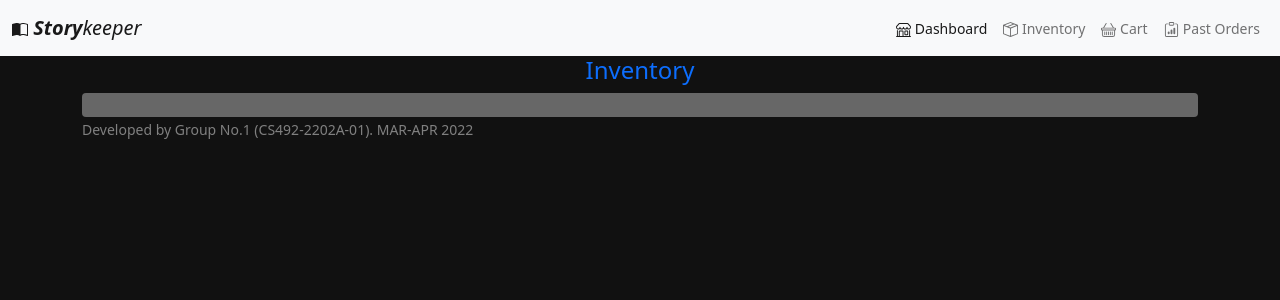
After one commit to Andr3wBl0ck/storykeeper_ui, a Flask app: page /inventory in a window 1280 px wide. The commit adds this page. Shown: the top 300 px of the page. Run offline with Flask 2, Linux system fonts and the light colour scheme.

Commit message:
Added inventory, cart and orderhistory page. Added flask routing and base templates.

```diff
--- a/app.py
+++ b/app.py
@@ -1,8 +1,23 @@
 from flask import Flask
-from flask import render_template
+from flask import render_template, url_for
 
 app = Flask(__name__)
 
 @app.route("/")
 def render_dashboard():
     return render_template("dashboard.html")
+
+@app.route("/cart")
+def render_cart():
+    return render_template("cart.html")
+
+@app.route("/inventory")
+def render_inventory():
+    return render_template("inventory.html")
+
+@app.route("/orderhistory")
+def render_orderhistory():
+    return render_template("orderhistory.html")
+
+if __name__ == '__main__':
+    app.run(debug=True)
--- /dev/null
+++ b/templates/base.html
@@ -0,0 +1,97 @@
+<!DOCTYPE html>
+<html lang="en">
+<head>
+    {% block head %}
+    <link rel="stylesheet" type="text/css" href="C:\\Users\\andre\\Desktop\\CS492_Flask_UI\\assets\\style.css">
+    <!-- Required meta tags -->
+    <meta charset="utf-8">
+    <meta name="viewport" content="width=device-width, initial-scale=1">
+    <!-- Bootstrap CSS -->
+    <link href="https://cdn.jsdelivr.net/npm/bootstrap@5.1.3/dist/css/bootstrap.min.css" rel="stylesheet" integrity="sha384-1BmE4kWBq78iYhFldvKuhfTAU6auU8tT94WrHftjDbrCEXSU1oBoqyl2QvZ6jIW3" crossorigin="anonymous">
+
+    {% block title %}<title>StoryKeeper</title>{% endblock %}
+    {% endblock %}
+
+</head>
+<body>
+    <div id="navigation-template">
+        {% block content %}
+        <body style="background-color: #111;">
+        <nav class="navbar navbar-expand-lg navbar-light bg-light">
+            <div class="container-fluid">
+                <a class="navbar-brand" href="/">
+                    <svg xmlns="http://www.w3.org/2000/svg" width="16" height="16" fill="currentColor" class="bi bi-book-half" viewBox="0 0 16 16">
+                        <path d="M8.5 2.687c.654-.689 1.782-.886 3.112-.752 1.234.124 2.503.523 3.388.893v9.923c-.918-.35-2.107-.692-3.287-.81-1.094-.111-2.278-.039-3.213.492V2.687zM8 1.783C7.015.936 5.587.81 4.287.94c-1.514.153-3.042.672-3.994 1.105A.5.5 0 0 0 0 2.5v11a.5.5 0 0 0 .707.455c.882-.4 2.303-.881 3.68-1.02 1.409-.142 2.59.087 3.223.877a.5.5 0 0 0 .78 0c.633-.79 1.814-1.019 3.222-.877 1.378.139 2.8.62 3.681 1.02A.5.5 0 0 0 16 13.5v-11a.5.5 0 0 0-.293-.455c-.952-.433-2.48-.952-3.994-1.105C10.413.809 8.985.936 8 1.783z"/>
+                      </svg>
+                    <strong><em>Story</em></strong><em>keeper</em>
+                  </a>
+              <button class="navbar-toggler" type="button" data-bs-toggle="collapse" data-bs-target="#navbarSupportedContent" aria-controls="navbarSupportedContent" aria-expanded="false" aria-label="Toggle navigation">
+                <span class="navbar-toggler-icon"></span>
+              </button>
+              <div class="collapse navbar-collapse" id="navbarSupportedContent">
+                <ul class="navbar-nav ms-auto mb-2 mb-lg-0">
+                  <li class="nav-item">
+
+                    <a class="nav-link active" aria-current="page" href="/"><svg xmlns="http://www.w3.org/2000/svg" width="15" height="15" fill="currentColor" class="bi bi-shop" viewBox="0 0 16 16">
+                        <path d="M2.97 1.35A1 1 0 0 1 3.73 1h8.54a1 1 0 0 1 .76.35l2.609 3.044A1.5 1.5 0 0 1 16 5.37v.255a2.375 2.375 0 0 1-4.25 1.458A2.371 2.371 0 0 1 9.875 8 2.37 2.37 0 0 1 8 7.083 2.37 2.37 0 0 1 6.125 8a2.37 2.37 0 0 1-1.875-.917A2.375 2.375 0 0 1 0 5.625V5.37a1.5 1.5 0 0 1 .361-.976l2.61-3.045zm1.78 4.275a1.375 1.375 0 0 0 2.75 0 .5.5 0 0 1 1 0 1.375 1.375 0 0 0 2.75 0 .5.5 0 0 1 1 0 1.375 1.375 0 1 0 2.75 0V5.37a.5.5 0 0 0-.12-.325L12.27 2H3.73L1.12 5.045A.5.5 0 0 0 1 5.37v.255a1.375 1.375 0 0 0 2.75 0 .5.5 0 0 1 1 0zM1.5 8.5A.5.5 0 0 1 2 9v6h1v-5a1 1 0 0 1 1-1h3a1 1 0 0 1 1 1v5h6V9a.5.5 0 0 1 1 0v6h.5a.5.5 0 0 1 0 1H.5a.5.5 0 0 1 0-1H1V9a.5.5 0 0 1 .5-.5zM4 15h3v-5H4v5zm5-5a1 1 0 0 1 1-1h2a1 1 0 0 1 1 1v3a1 1 0 0 1-1 1h-2a1 1 0 0 1-1-1v-3zm3 0h-2v3h2v-3z"/>
+                      </svg><small> Dashboard</small></a>
+
+                  </li>
+                  <li class="nav-item">
+
+                    <a class="nav-link" href="/inventory"><svg xmlns="http://www.w3.org/2000/svg" width="15" height="15" fill="currentColor" class="bi bi-box-seam" viewBox="0 0 16 16">
+                        <path d="M8.186 1.113a.5.5 0 0 0-.372 0L1.846 3.5l2.404.961L10.404 2l-2.218-.887zm3.564 1.426L5.596 5 8 5.961 14.154 3.5l-2.404-.961zm3.25 1.7-6.5 2.6v7.922l6.5-2.6V4.24zM7.5 14.762V6.838L1 4.239v7.923l6.5 2.6zM7.443.184a1.5 1.5 0 0 1 1.114 0l7.129 2.852A.5.5 0 0 1 16 3.5v8.662a1 1 0 0 1-.629.928l-7.185 2.874a.5.5 0 0 1-.372 0L.63 13.09a1 1 0 0 1-.63-.928V3.5a.5.5 0 0 1 .314-.464L7.443.184z"/>
+                      </svg><small> Inventory</small></a>
+
+                  </li>
+
+                  <li class="nav-item">
+
+                    <a class="nav-link" href="/cart"> <svg xmlns="http://www.w3.org/2000/svg" width="15" height="15" fill="currentColor" class="bi bi-basket" viewBox="0 0 16 16">
+                        <path d="M5.757 1.071a.5.5 0 0 1 .172.686L3.383 6h9.234L10.07 1.757a.5.5 0 1 1 .858-.514L13.783 6H15a1 1 0 0 1 1 1v1a1 1 0 0 1-1 1v4.5a2.5 2.5 0 0 1-2.5 2.5h-9A2.5 2.5 0 0 1 1 13.5V9a1 1 0 0 1-1-1V7a1 1 0 0 1 1-1h1.217L5.07 1.243a.5.5 0 0 1 .686-.172zM2 9v4.5A1.5 1.5 0 0 0 3.5 15h9a1.5 1.5 0 0 0 1.5-1.5V9H2zM1 7v1h14V7H1zm3 3a.5.5 0 0 1 .5.5v3a.5.5 0 0 1-1 0v-3A.5.5 0 0 1 4 10zm2 0a.5.5 0 0 1 .5.5v3a.5.5 0 0 1-1 0v-3A.5.5 0 0 1 6 10zm2 0a.5.5 0 0 1 .5.5v3a.5.5 0 0 1-1 0v-3A.5.5 0 0 1 8 10zm2 0a.5.5 0 0 1 .5.5v3a.5.5 0 0 1-1 0v-3a.5.5 0 0 1 .5-.5zm2 0a.5.5 0 0 1 .5.5v3a.5.5 0 0 1-1 0v-3a.5.5 0 0 1 .5-.5z"/>
+                      </svg><small> Cart</small></a>
+
+                  </li>
+
+                  <li class="nav-item">
+
+                    <a class="nav-link" href="/orderhistory"> <svg xmlns="http://www.w3.org/2000/svg" width="15" height="15" fill="currentColor" class="bi bi-clipboard-data" viewBox="0 0 16 16">
+                        <path d="M4 11a1 1 0 1 1 2 0v1a1 1 0 1 1-2 0v-1zm6-4a1 1 0 1 1 2 0v5a1 1 0 1 1-2 0V7zM7 9a1 1 0 0 1 2 0v3a1 1 0 1 1-2 0V9z"/>
+                        <path d="M4 1.5H3a2 2 0 0 0-2 2V14a2 2 0 0 0 2 2h10a2 2 0 0 0 2-2V3.5a2 2 0 0 0-2-2h-1v1h1a1 1 0 0 1 1 1V14a1 1 0 0 1-1 1H3a1 1 0 0 1-1-1V3.5a1 1 0 0 1 1-1h1v-1z"/>
+                        <path d="M9.5 1a.5.5 0 0 1 .5.5v1a.5.5 0 0 1-.5.5h-3a.5.5 0 0 1-.5-.5v-1a.5.5 0 0 1 .5-.5h3zm-3-1A1.5 1.5 0 0 0 5 1.5v1A1.5 1.5 0 0 0 6.5 4h3A1.5 1.5 0 0 0 11 2.5v-1A1.5 1.5 0 0 0 9.5 0h-3z"/>
+                      </svg> <small> Past Orders</small></a>
+
+                  </li>
+
+
+                </ul>
+
+              </div>
+            </div>
+          </nav>
+
+
+        </div>
+
+
+
+
+        <script src="https://cdn.jsdelivr.net/npm/bootstrap@5.1.3/dist/js/bootstrap.bundle.min.js" integrity="sha384-ka7Sk0Gln4gmtz2MlQnikT1wXgYsOg+OMhuP+IlRH9sENBO0LRn5q+8nbTov4+1p" crossorigin="anonymous"></script>
+
+        {% endblock %}
+
+
+        {% block footer %}
+    <div class="container">
+      <div class="row">
+        <div id="footer">
+
+            <small style="align-items:center; color:gray">Developed by Group No.1 (CS492-2202A-01). MAR-APR 2022</small>
+
+            </div>
+        </div>
+    </div>
+
+          {% endblock %}
+</body>
+</html>
--- /dev/null
+++ b/templates/inventory.html
@@ -0,0 +1,31 @@
+{% extends "base.html" %}
+{% block title %}{{ super() }}{% endblock %}
+{% block head %}
+<link href="https://cdn.jsdelivr.net/npm/bootstrap@5.1.3/dist/css/bootstrap.min.css" rel="stylesheet" integrity="sha384-1BmE4kWBq78iYhFldvKuhfTAU6auU8tT94WrHftjDbrCEXSU1oBoqyl2QvZ6jIW3" crossorigin="anonymous">
+{% endblock %}
+{% block content %}
+{{ super() }}
+<div class="container">
+
+    <!-- Page Title -->
+    <div class="row">
+        <div class="column" style="text-align: center;">
+            <div class="text-primary"><h4>Inventory</h4></div>
+            <div class="container rounded" style="background-color: #676767;">
+                <br>
+                <!-- Show Cart Details -->
+                <div class="row">
+
+
+
+
+
+
+        </div>
+
+    </div>
+    </div>
+
+
+{% endblock %}
+<script src="https://cdn.jsdelivr.net/npm/bootstrap@5.1.3/dist/js/bootstrap.bundle.min.js" integrity="sha384-ka7Sk0Gln4gmtz2MlQnikT1wXgYsOg+OMhuP+IlRH9sENBO0LRn5q+8nbTov4+1p" crossorigin="anonymous"></script>
```
Also changed, not shown: templates/cart.html (added, +54 -0 lines), templates/dashboard.html (+13 -78 lines), templates/orderhistory.html (added, +31 -0 lines).
